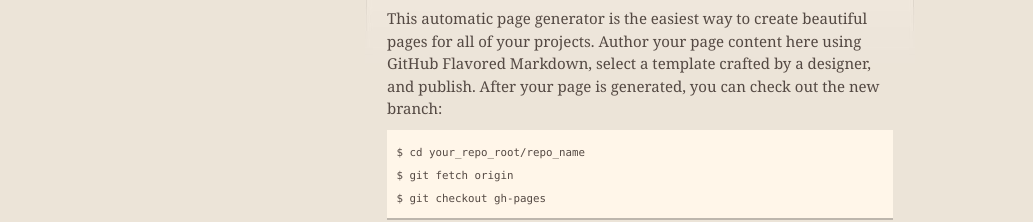
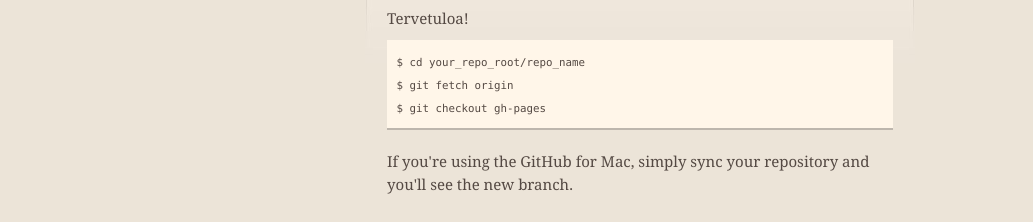
Before and after one commit to i-k/veroton.github.io, a plain HTML site: page index.html in a window 1280 px wide. Shown: the part 282-504 px from the top of the page, without its empty margins (0-1033 px from the left). Drawn offline with nearby package versions, Linux system fonts and the light colour scheme.

Commit message:
First commit

```diff
--- a/index.html
+++ b/index.html
@@ -48,7 +48,7 @@
         <h3>
 <a name="welcome-to-github-pages" class="anchor" href="#welcome-to-github-pages"><span class="octicon octicon-link"></span></a>Welcome to GitHub Pages.</h3>
 
-<p>This automatic page generator is the easiest way to create beautiful pages for all of your projects. Author your page content here using GitHub Flavored Markdown, select a template crafted by a designer, and publish. After your page is generated, you can check out the new branch:</p>
+<p>Tervetuloa! </p>
 
 <pre><code>$ cd your_repo_root/repo_name
 $ git fetch origin
```
